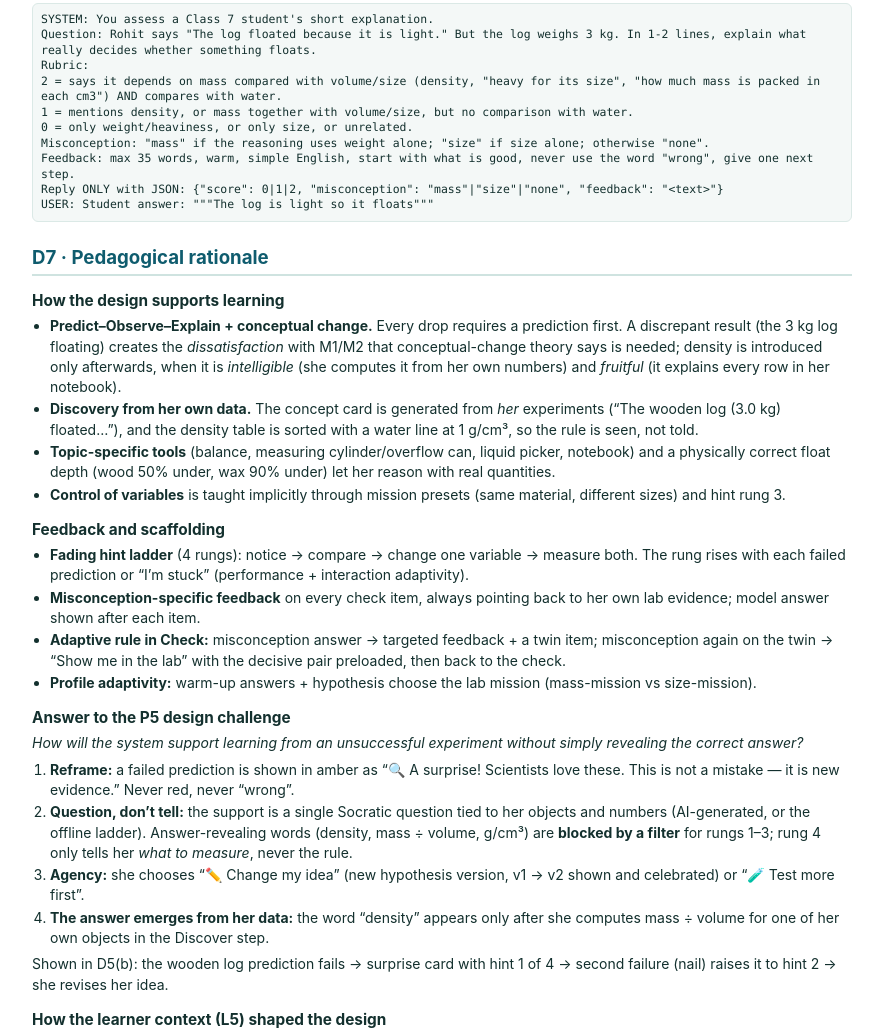
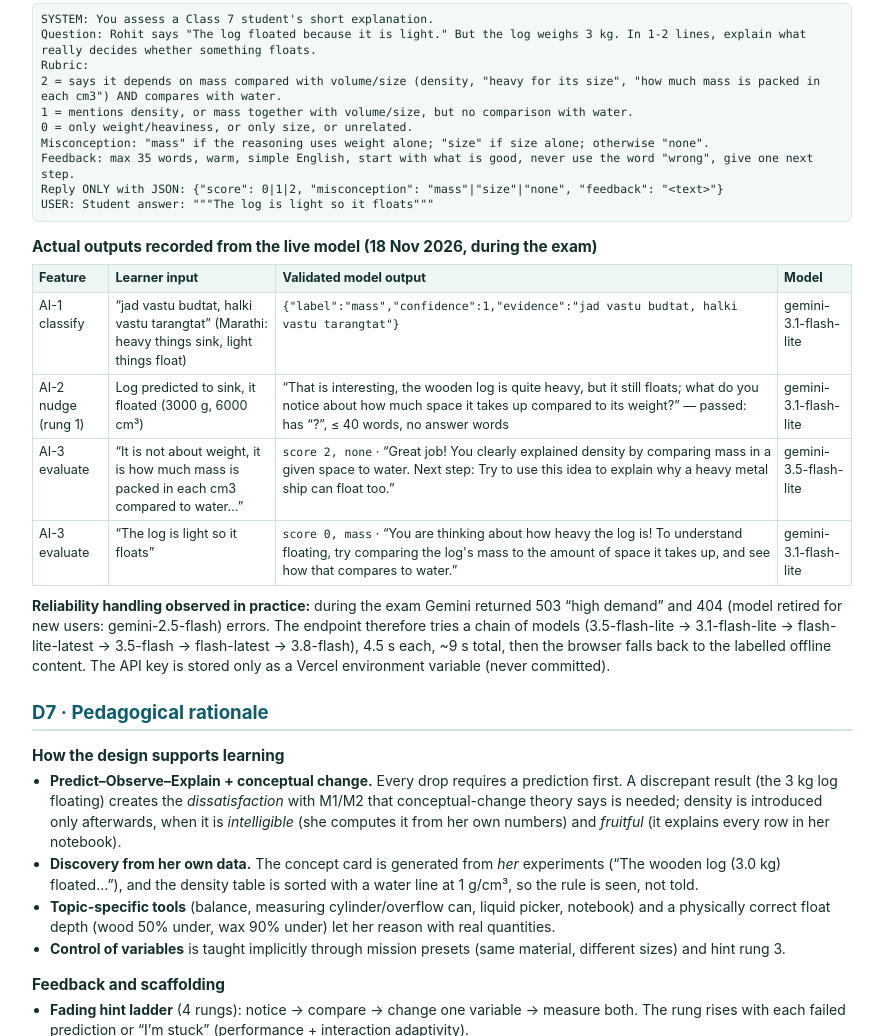
Before and after one commit to luffy-taro-106/et617-endsem-23b1541, a website: page report/report.html in a window 1280 px wide. Shown: the part 5021-6057 px from the top of the page, without its empty margins (198-1081 px from the left). Drawn offline with Linux system fonts and the light colour scheme.

Commit message:
Report: add recorded live Gemini outputs and reliability handling to D6
Co-Authored-By: Claude Opus 5.5 <noreply@anthropic.com>

```diff
--- a/report/report.html
+++ b/report/report.html
@@ -172,6 +172,16 @@ Feedback: max 35 words, warm, simple English, start with what is good, never use
 Reply ONLY with JSON: {"score": 0|1|2, "misconception": "mass"|"size"|"none", "feedback": "&lt;text&gt;"}
 USER: Student answer: """The log is light so it floats"""</pre>
 
+<h3>Actual outputs recorded from the live model (18 Nov 2026, during the exam)</h3>
+<table>
+<tr><th>Feature</th><th>Learner input</th><th>Validated model output</th><th>Model</th></tr>
+<tr><td>AI-1 classify</td><td>“jad vastu budtat, halki vastu tarangtat” (Marathi: heavy things sink, light things float)</td><td><code>{"label":"mass","confidence":1,"evidence":"jad vastu budtat, halki vastu tarangtat"}</code></td><td>gemini-3.1-flash-lite</td></tr>
+<tr><td>AI-2 nudge (rung 1)</td><td>Log predicted to sink, it floated (3000 g, 6000 cm³)</td><td>“That is interesting, the wooden log is quite heavy, but it still floats; what do you notice about how much space it takes up compared to its weight?” — passed: has “?”, ≤ 40 words, no answer words</td><td>gemini-3.1-flash-lite</td></tr>
+<tr><td>AI-3 evaluate</td><td>“It is not about weight, it is how much mass is packed in each cm3 compared to water…”</td><td><code>score 2, none</code> · “Great job! You clearly explained density by comparing mass in a given space to water. Next step: Try to use this idea to explain why a heavy metal ship can float too.”</td><td>gemini-3.5-flash-lite</td></tr>
+<tr><td>AI-3 evaluate</td><td>“The log is light so it floats”</td><td><code>score 0, mass</code> · “You are thinking about how heavy the log is! To understand floating, try comparing the log's mass to the amount of space it takes up, and see how that compares to water.”</td><td>gemini-3.1-flash-lite</td></tr>
+</table>
+<p><b>Reliability handling observed in practice:</b> during the exam Gemini returned 503 “high demand” and 404 (model retired for new users: gemini-2.5-flash) errors. The endpoint therefore tries a chain of models (3.5-flash-lite → 3.1-flash-lite → flash-lite-latest → 3.5-flash → flash-latest → 3.8-flash), 4.5 s each, ~9 s total, then the browser falls back to the labelled offline content. The API key is stored only as a Vercel environment variable (never committed).</p>
+
 <h2>D7 · Pedagogical rationale</h2>
 <h3>How the design supports learning</h3>
 <ul>
```
